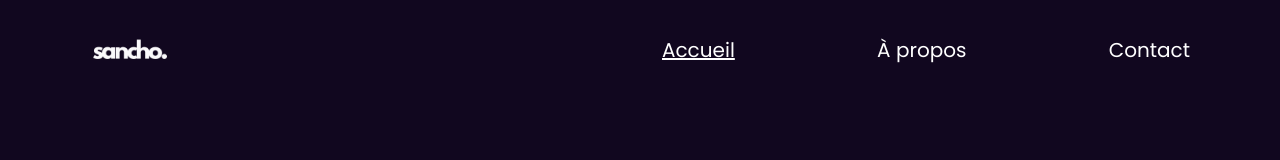
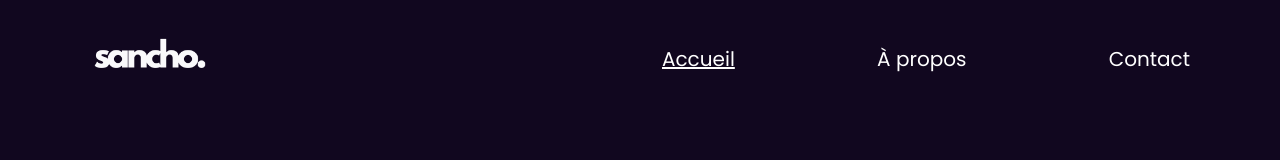
Before and after one commit to Iskandar835/Portfolio-v2, a React (Vite) app: page / in a window 1280 px wide. Shown: the top 160 px of the page. Built offline with nearby package versions, Linux system fonts and the light colour scheme.

Commit message:
chore: implémentation nouveau logo dans le header

```diff
--- a/src/components/Containers/Header/styles.css
+++ b/src/components/Containers/Header/styles.css
@@ -3,7 +3,7 @@ header {
    z-index: 10;
    top: 20px;
    margin: 20px 0 0 0;
-   padding: 15px 45px;
+   padding: 15px 45px 25px 45px;
    animation: stickyHeader linear forwards;
    animation-timeline: view();
    animation-range-start: 100vh;
@@ -13,7 +13,7 @@ header {
 .header-section {
    display: flex;
    justify-content: space-between;
-   align-items: center;
+   align-items: end;
 }
 
 .header-img-container {
@@ -22,7 +22,7 @@ header {
 }
 
 .header-img-container img {
-   width: 80px;
+   width: 120px;
 }
 
 .header-link-container {
@@ -56,21 +56,21 @@ header {
 
 @media (width <= 768px) {
    header {
-      padding: 15px 20px;
+      padding: 12px 18px 16px 18px;
    }
 
    .header-img-container img {
-      width: 50px;
+      width: 70px;
    }
 
    .header-link-container {
       justify-content: initial;
-      gap: 15px;
+      gap: 13px;
       width: initial;
    }
 
    .header-link {
-      font-size: 0.8rem;
+      font-size: 0.75rem;
    }
 }
 
```
